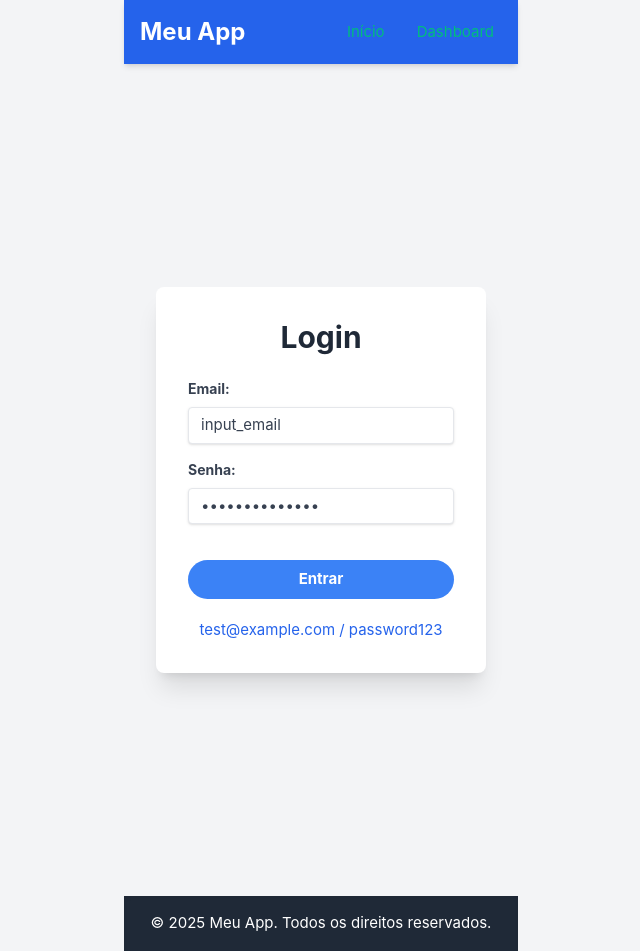
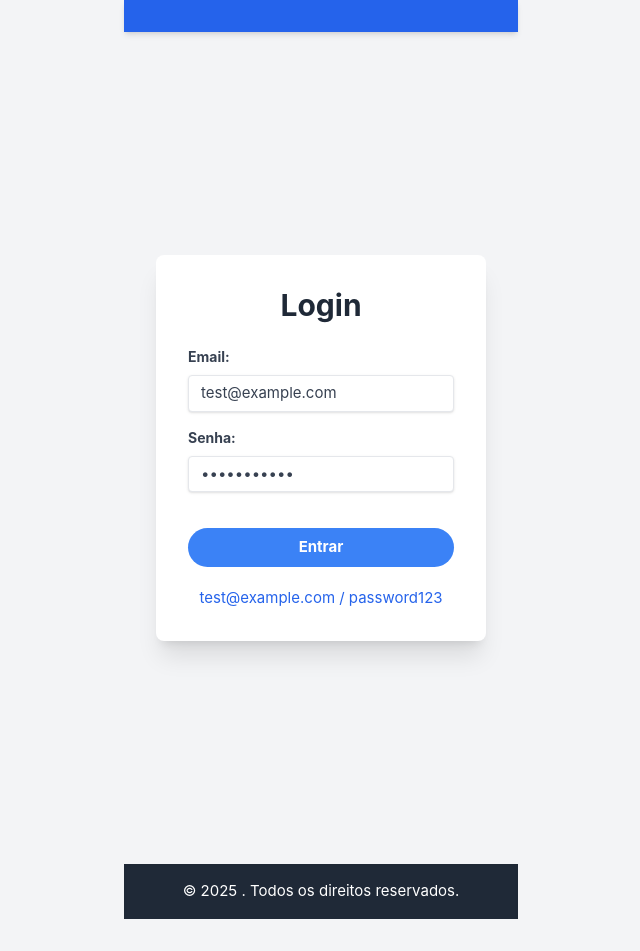
Before and after one commit to rodrigotxt/mxm-desafio, a Vue app in the folder frontend/: page /login in a window 1280 px wide. Shown: the whole page, without its empty margins (319-959 px from the left). After the commit the page ends 919 px from the top, so only its background shows below. Built offline with nearby package versions, Linux system fonts and the light colour scheme; the HTML template or start-up script is replaced by a standard one.

Commit message:
correcoes e ajustes nas views

```diff
--- a/frontend/src/App.vue
+++ b/frontend/src/App.vue
@@ -1,22 +1,31 @@
+// src/App.vue
 <script setup lang="ts">
-import { RouterLink, RouterView } from 'vue-router'
+import { useRouter, RouterLink, RouterView } from 'vue-router'
+import { useAuthStore } from '@/stores/auth'
+const appName = import.meta.env.VITE_APP_NAME;
+
+const authStore = useAuthStore()
+const router = useRouter()
+
+// Função para lidar com o logout
+const handleLogout = () => {
+  authStore.logout()
+  router.push('/login')
+}
 </script>
 
 <template>
   <div class="min-h-screen flex flex-col">
     <header class="bg-blue-600 text-white p-4 shadow-md">
       <div class="container mx-auto flex justify-between items-center">
-        <h1 class="text-2xl font-bold rounded-md">Meu App</h1>
+        <h1 class="text-2xl font-bold rounded-md">{{ appName }}</h1>
         <nav>
           <ul class="flex space-x-4">
-            <li>
-              <!-- Link para a página inicial (pública) -->
-              <RouterLink to="/" class="hover:underline rounded-md p-2">Início</RouterLink>
-            </li>
-            <li>
-              <!-- Link para o dashboard (autenticado) -->
+            <!-- <li>
+              Link para o dashboard (autenticado) --
               <RouterLink to="/dashboard" class="hover:underline rounded-md p-2">Dashboard</RouterLink>
-            </li>
+            </li> -->
+            <li v-if="authStore.isAuthenticated"><button @click="handleLogout" class="hover:underline rounded-md p-2">Sair</button></li>
           </ul>
         </nav>
       </div>
@@ -29,7 +38,7 @@ import { RouterLink, RouterView } from 'vue-router'
 
     <footer class="bg-gray-800 text-white p-4 text-center shadow-inner">
       <div class="container mx-auto">
-        <p>&copy; 2025 Meu App. Todos os direitos reservados.</p>
+        <p>&copy; 2025 {{ appName }}. Todos os direitos reservados.</p>
       </div>
     </footer>
   </div>
--- a/frontend/src/views/ChatView.vue
+++ b/frontend/src/views/ChatView.vue
@@ -145,7 +145,7 @@ const sendOrder = async () => {
             id="ingredients"
             v-model="ingredientsInput"
             class="shadow appearance-none border rounded w-full py-2 px-3 text-gray-700 leading-tight focus:outline-none focus:shadow-outline focus:border-blue-500 h-24 resize-none"
-            placeholder="Faça seu pedido, insira os ingredientes que você têm e veja a magia acontecer!..."
+            placeholder="Insira os ingredientes e veja a magia acontecer!... ex: batata, arroz, feijão"
           ></textarea>
         </div>
 
--- a/frontend/src/views/LoginView.vue
+++ b/frontend/src/views/LoginView.vue
@@ -7,8 +7,8 @@ import { useAuthStore } from '@/stores/auth'
 const authStore = useAuthStore()
 const router = useRouter()
 
-const email = ref('input_email')
-const password = ref('input_password')
+const email = ref('test@example.com')
+const password = ref('password123')
 const errorMessage = ref('')
 
 // Função para lidar com o envio do formulário de login
@@ -18,7 +18,7 @@ const handleLogin = async () => {
     // Chama a ação de login do store Pinia
     await authStore.login(email.value, password.value)
     // Se o login for bem-sucedido, redireciona para o dashboard
-    router.push('/dashboard')
+    router.push('/chat')
   } catch (error: any) {
     // Se houver um erro, exibe a mensagem de erro
     errorMessage.value = error.message || 'Erro ao fazer login.'
```
